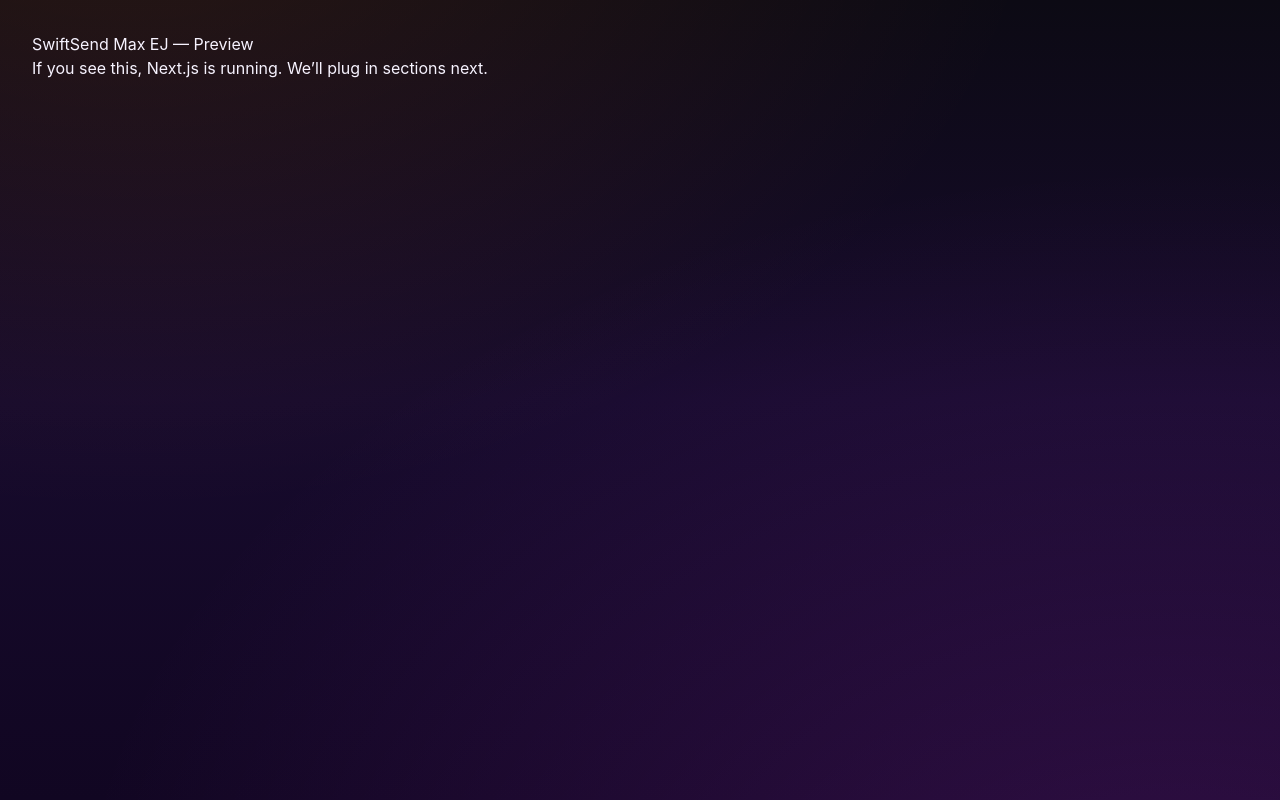
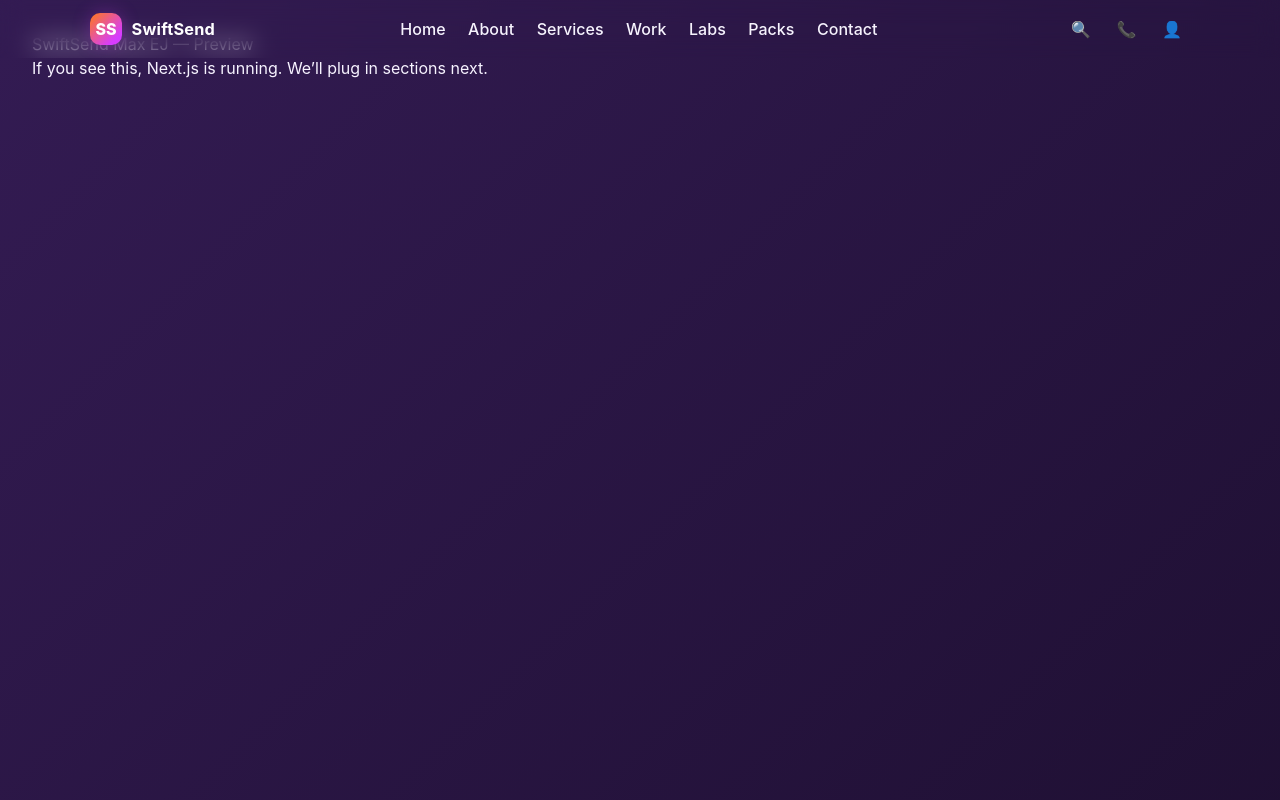
Before and after one commit to edgarcolmenero/swiftsendmaxej, a Next.js app: page / in a window 1280 px wide. Built offline with nearby package versions, Linux system fonts and the light colour scheme.

Commit message:
chore: stabilize configs and add placeholder shell

```diff
--- a/app/layout.tsx
+++ b/app/layout.tsx
@@ -1,16 +1,25 @@
+// SwiftSend: placeholder scaffold added 2025-10-07T23:34:08Z — real implementation to follow
 import "../styles/globals.css";
+import type { Metadata } from "next";
 
-export const metadata = {
-  title: "SwiftSend — Your Software. Your Stack. Your Savings.",
-  description:
-    "We craft software, engineer data, automate with AI, and grow digital presence — clean, modern, fee-smart.",
-  themeColor: "#d63cff"
+import Header from "../components/Header";
+
+export const metadata: Metadata = {
+  title: "SwiftSend",
+  description: "SwiftSend placeholder experience while the full app is under construction."
 };
 
-export default function RootLayout({ children }: { children: React.ReactNode }) {
+export default function RootLayout({
+  children
+}: {
+  children: React.ReactNode;
+}) {
   return (
     <html lang="en">
-      <body>{children}</body>
+      <body>
+        <Header />
+        <main>{children}</main>
+      </body>
     </html>
   );
 }
--- /dev/null
+++ b/app/page.tsx
@@ -0,0 +1,59 @@
+// SwiftSend: placeholder scaffold added 2025-10-07T23:34:08Z — real implementation to follow
+export default function HomePage() {
+  return (
+    <>
+      <section id="home" data-hero className="hero">
+        <h1>SwiftSend is gearing up for launch</h1>
+        <p>
+          Our team is preparing a full-service delivery of software, data, and automation. This
+          temporary canvas helps confirm the foundation before the real experience arrives.
+        </p>
+        <button type="button" className="cta-button">
+          Coming Soon
+        </button>
+      </section>
+      <section id="about" className="section-shell">
+        <h2>About SwiftSend</h2>
+        <p>
+          Learn how SwiftSend pairs modern engineering with practical execution to deliver reliable,
+          scalable products for ambitious teams.
+        </p>
+      </section>
+      <section id="services" className="section-shell">
+        <h2>Services</h2>
+        <p>
+          From product strategy to platform maintenance, this placeholder outlines the service
+          spectrum that will be detailed soon.
+        </p>
+      </section>
+      <section id="work" className="section-shell">
+        <h2>Work</h2>
+        <p>
+          Case studies, proof points, and success stories will live here once the production content
+          is finalized.
+        </p>
+      </section>
+      <section id="labs" className="section-shell">
+        <h2>Labs</h2>
+        <p>
+          Labs will showcase SwiftSend experiments, prototypes, and research snapshots for early
+          feedback.
+        </p>
+      </section>
+      <section id="packs" className="section-shell">
+        <h2>Packs</h2>
+        <p>
+          Product bundles and starter packs will be highlighted to simplify onboarding for partners
+          and clients.
+        </p>
+      </section>
+      <section id="contact" className="section-shell">
+        <h2>Contact</h2>
+        <p>
+          Reach out to the SwiftSend crew to start a conversation about your upcoming launches and
+          the support you need.
+        </p>
+      </section>
+    </>
+  );
+}
--- /dev/null
+++ b/components/Header.tsx
@@ -0,0 +1,50 @@
+// SwiftSend: placeholder scaffold added 2025-10-07T23:34:08Z — real implementation to follow
+"use client";
+
+import Link from "next/link";
+
+const NAV_ITEMS = [
+  { href: "#home", label: "Home" },
+  { href: "#about", label: "About" },
+  { href: "#services", label: "Services" },
+  { href: "#work", label: "Work" },
+  { href: "#labs", label: "Labs" },
+  { href: "#packs", label: "Packs" },
+  { href: "#contact", label: "Contact" }
+];
+
+export default function Header() {
+  return (
+    <header data-header className="ss-header">
+      <div className="container header-row">
+        <Link href="#home" className="brand">
+          <span className="brand-badge">SS</span>
+          <span className="brand-text">SwiftSend</span>
+        </Link>
+        <nav className="nav-desktop" aria-label="Primary">
+          {NAV_ITEMS.map((item) => (
+            <Link key={item.href} href={item.href} className="nav-pill">
+              {item.label}
+            </Link>
+          ))}
+        </nav>
+        <div className="header-icons">
+          <span role="img" aria-label="Search" className="icon-btn">
+            🔍
+          </span>
+          <span role="img" aria-label="Call" className="icon-btn">
+            📞
+          </span>
+          <span role="img" aria-label="Account" className="icon-btn">
+            👤
+          </span>
+          <button type="button" className="hamburger" aria-label="Open navigation">
+            <span />
+            <span />
+            <span />
+          </button>
+        </div>
+      </div>
+    </header>
+  );
+}
--- a/components/layout/Header.tsx
+++ b/components/layout/Header.tsx
@@ -1,3 +1,5 @@
+// SwiftSend: placeholder scaffold added 2025-10-07T23:34:08Z — real implementation to follow
+// TODO: consolidate with components/Header.tsx placeholder before production launch
 "use client";
 
 import { useCallback, useEffect, useRef, useState } from "react";
--- a/next.config.mjs
+++ b/next.config.mjs
@@ -1,8 +1,6 @@
-const nextConfig = {
-  reactStrictMode: true,
-  images: {
-    formats: ["image/avif", "image/webp"],
-  },
+// SwiftSend: placeholder scaffold added 2025-10-07T23:34:08Z — real implementation to follow
+const config = {
+  reactStrictMode: true
 };
 
-export default nextConfig;
+export default config;
--- a/styles/globals.css
+++ b/styles/globals.css
@@ -1,3 +1,4 @@
+/* // SwiftSend: placeholder scaffold added 2025-10-07T23:34:08Z — real implementation to follow */
 @tailwind base;
 @tailwind components;
 @tailwind utilities;
@@ -158,3 +159,86 @@ body {
     scroll-behavior: auto !important;
   }
 }
+
+*, *::before, *::after {
+  box-sizing: border-box;
+}
+
+body {
+  min-height: 100dvh;
+  font-family: "SF Pro Text", -apple-system, BlinkMacSystemFont, "Segoe UI", sans-serif;
+  background: linear-gradient(135deg, rgba(43, 18, 76, 0.96) 0%, rgba(22, 6, 43, 0.96) 100%);
+}
+
+a {
+  color: inherit;
+  text-decoration: none;
+}
+
+a:hover {
+  text-decoration: underline;
+}
+
+button {
+  font: inherit;
+  color: inherit;
+  background: none;
+  border: none;
+  cursor: pointer;
+}
+
+main {
+  display: block;
+}
+
+.hero {
+  min-height: 480px;
+  display: grid;
+  gap: 1.5rem;
+  place-content: center;
+  text-align: center;
+  padding: clamp(3rem, 10vw, 6rem) 1.5rem;
+}
+
+.hero h1 {
+  font-size: clamp(2.5rem, 6vw, 3.75rem);
+  font-weight: 700;
+  margin: 0;
+}
+
+.hero p {
+  font-size: clamp(1.05rem, 3vw, 1.3rem);
+  margin: 0;
+  max-width: 42rem;
+  margin-left: auto;
+  margin-right: auto;
+}
+
+.hero .cta-button {
+  justify-self: center;
+  margin-top: 1rem;
+  padding: 0.85rem 1.75rem;
+  border-radius: 999px;
+  border: 1px solid rgba(255, 255, 255, 0.18);
+  background: rgba(255, 255, 255, 0.08);
+  transition: transform 160ms ease, box-shadow 160ms ease;
+}
+
+.hero .cta-button:hover {
+  transform: translateY(-2px);
+  box-shadow: 0 12px 24px rgba(0, 0, 0, 0.18);
+}
+
+.section-shell {
+  padding: clamp(3rem, 9vw, 5rem) 1.5rem;
+}
+
+.section-shell h2 {
+  font-size: clamp(1.75rem, 4vw, 2.5rem);
+  margin-bottom: 0.75rem;
+}
+
+.section-shell p {
+  max-width: 48rem;
+  margin: 0;
+}
--- /dev/null
+++ b/types/react-dom/experimental.d.ts
@@ -0,0 +1,5 @@
+// SwiftSend: placeholder scaffold added 2025-10-07T23:34:08Z — real implementation to follow
+declare module "react-dom/experimental" {
+  const experimental: unknown;
+  export default experimental;
+}
```
Also changed, not shown: package.json (+5 -13 lines), tsconfig.json (+14 -30 lines), types/react-dom/index.d.ts (added, +28 -0 lines), 1 other file (tests, documents, lock files or other folders).
